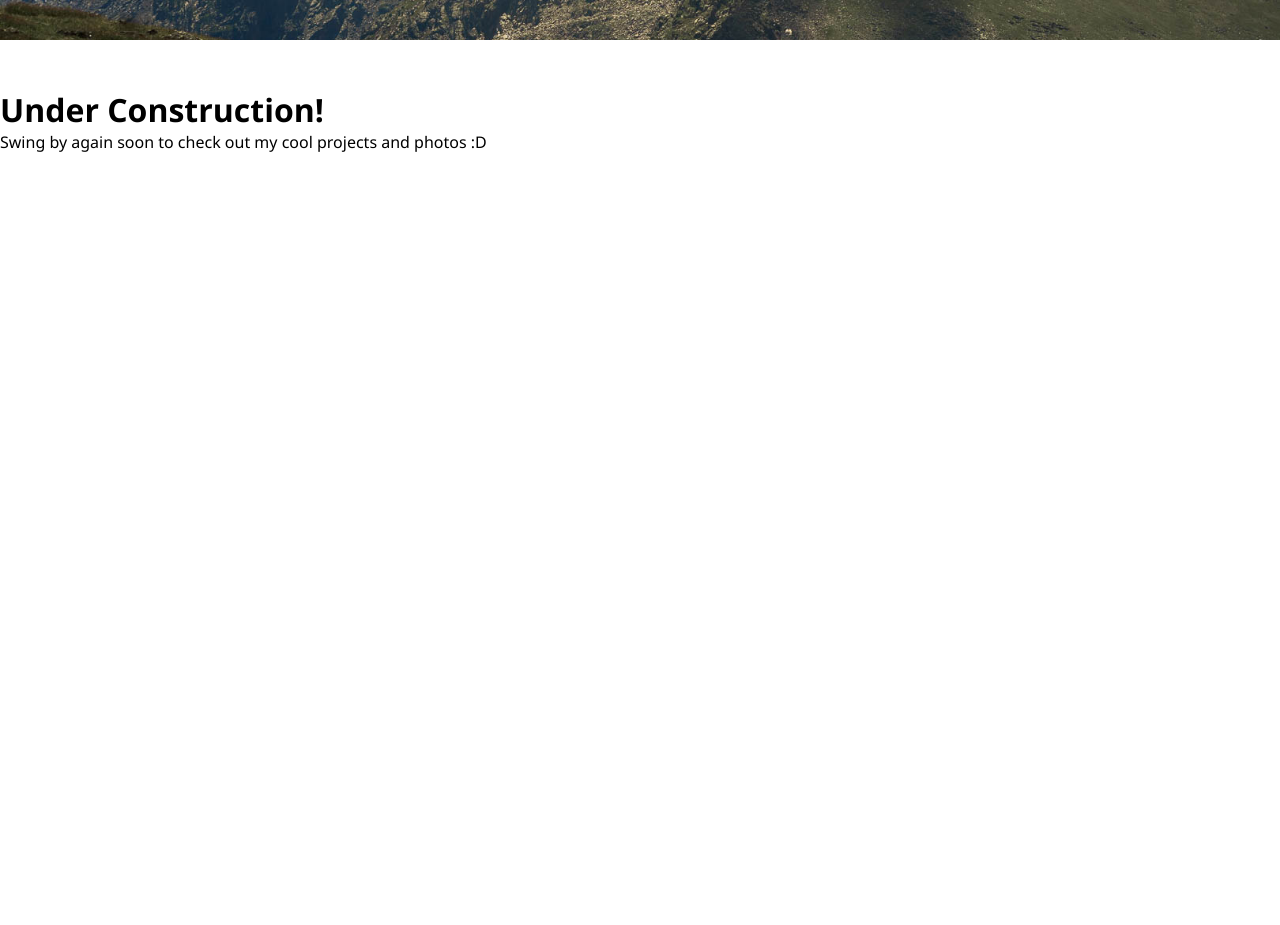
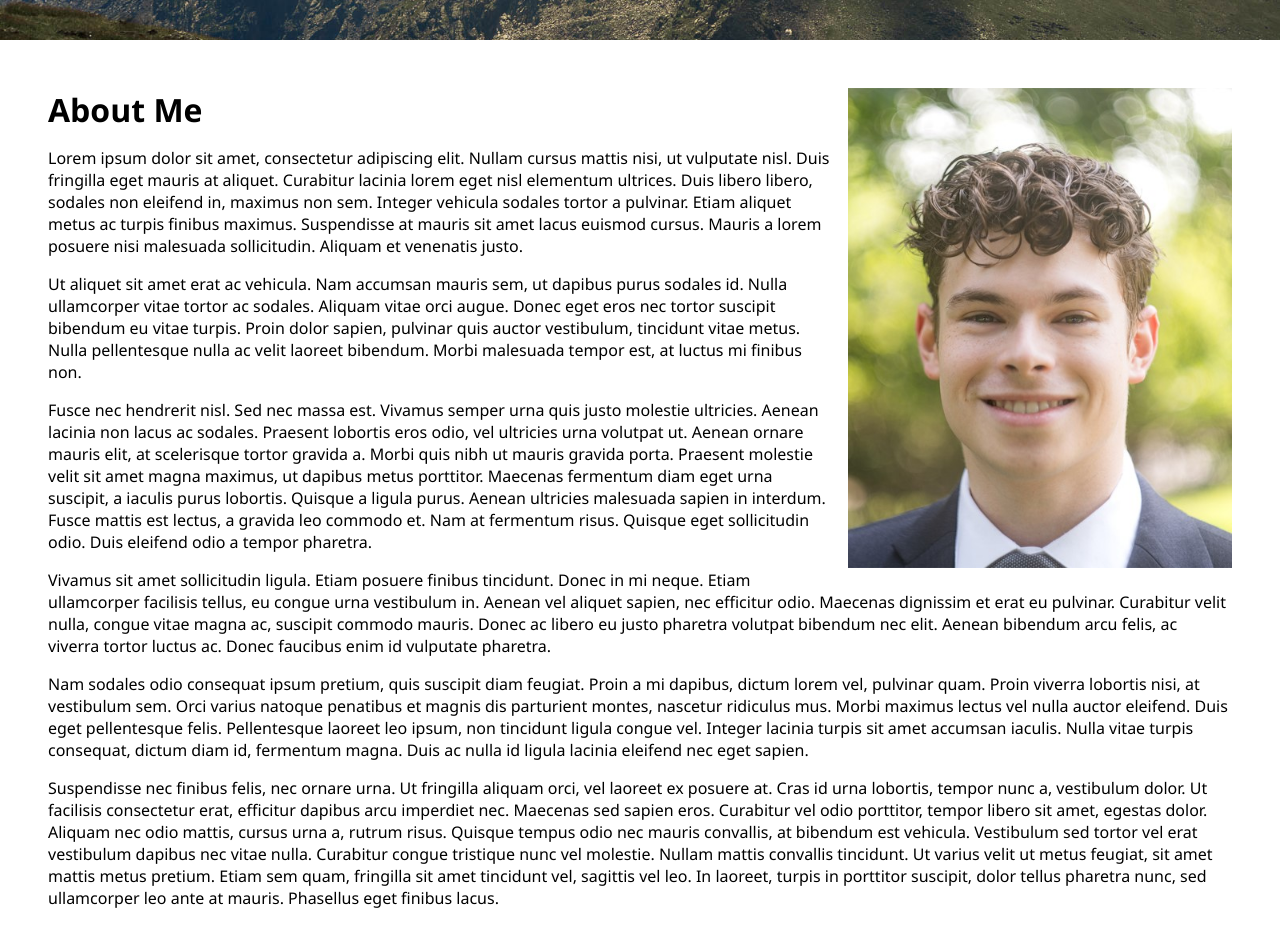
Before and after one commit to grey-r/greycodes, an Angular app in the folder pages/greycodes.net/: page / in a window 1280 px wide. Shown: the part 760-1685 px from the top of the page. Before the commit the page ends 913 px from the top, so only its background shows below. Built offline with nearby package versions, Linux system fonts and the light colour scheme.

Commit message:
about me section + scroller

```diff
--- a/pages/greycodes.net/src/app/core/components/header/header.component.scss
+++ b/pages/greycodes.net/src/app/core/components/header/header.component.scss
@@ -13,6 +13,9 @@
   }
   gap: 1rem;
   font-size: 2rem;
+  > button {
+    font-size: 1.5rem;
+  }
 }
 
 .socials {
--- a/pages/greycodes.net/src/app/pages/home/home.component.html
+++ b/pages/greycodes.net/src/app/pages/home/home.component.html
@@ -13,10 +13,71 @@
     </div>
   </div>
   <div class="see-more">
-    <button>Learn More</button>
+    <button (click)="scrollTo(aboutMe)">Learn More</button>
   </div>
 </div>
-<div>
-  <h1>Under Construction!</h1>
-  <p>Swing by again soon to check out my cool projects and photos :D</p>
+<div class="content" #aboutMe>
+  <img class="portrait" src="assets/portrait.jpg" />
+  <h1>About Me</h1>
+  <p>
+    Lorem ipsum dolor sit amet, consectetur adipiscing elit. Nullam cursus
+    mattis nisi, ut vulputate nisl. Duis fringilla eget mauris at aliquet.
+    Curabitur lacinia lorem eget nisl elementum ultrices. Duis libero libero,
+    sodales non eleifend in, maximus non sem. Integer vehicula sodales tortor a
+    pulvinar. Etiam aliquet metus ac turpis finibus maximus. Suspendisse at
+    mauris sit amet lacus euismod cursus. Mauris a lorem posuere nisi malesuada
+    sollicitudin. Aliquam et venenatis justo.
+  </p>
+  <p>
+    Ut aliquet sit amet erat ac vehicula. Nam accumsan mauris sem, ut dapibus
+    purus sodales id. Nulla ullamcorper vitae tortor ac sodales. Aliquam vitae
+    orci augue. Donec eget eros nec tortor suscipit bibendum eu vitae turpis.
+    Proin dolor sapien, pulvinar quis auctor vestibulum, tincidunt vitae metus.
+    Nulla pellentesque nulla ac velit laoreet bibendum. Morbi malesuada tempor
+    est, at luctus mi finibus non.
+  </p>
+  <p>
+    Fusce nec hendrerit nisl. Sed nec massa est. Vivamus semper urna quis justo
+    molestie ultricies. Aenean lacinia non lacus ac sodales. Praesent lobortis
+    eros odio, vel ultricies urna volutpat ut. Aenean ornare mauris elit, at
+    scelerisque tortor gravida a. Morbi quis nibh ut mauris gravida porta.
+    Praesent molestie velit sit amet magna maximus, ut dapibus metus porttitor.
+    Maecenas fermentum diam eget urna suscipit, a iaculis purus lobortis.
+    Quisque a ligula purus. Aenean ultricies malesuada sapien in interdum. Fusce
+    mattis est lectus, a gravida leo commodo et. Nam at fermentum risus. Quisque
+    eget sollicitudin odio. Duis eleifend odio a tempor pharetra.
+  </p>
+  <p>
+    Vivamus sit amet sollicitudin ligula. Etiam posuere finibus tincidunt. Donec
+    in mi neque. Etiam ullamcorper facilisis tellus, eu congue urna vestibulum
+    in. Aenean vel aliquet sapien, nec efficitur odio. Maecenas dignissim et
+    erat eu pulvinar. Curabitur velit nulla, congue vitae magna ac, suscipit
+    commodo mauris. Donec ac libero eu justo pharetra volutpat bibendum nec
+    elit. Aenean bibendum arcu felis, ac viverra tortor luctus ac. Donec
+    faucibus enim id vulputate pharetra.
+  </p>
+  <p>
+    Nam sodales odio consequat ipsum pretium, quis suscipit diam feugiat. Proin
+    a mi dapibus, dictum lorem vel, pulvinar quam. Proin viverra lobortis nisi,
+    at vestibulum sem. Orci varius natoque penatibus et magnis dis parturient
+    montes, nascetur ridiculus mus. Morbi maximus lectus vel nulla auctor
+    eleifend. Duis eget pellentesque felis. Pellentesque laoreet leo ipsum, non
+    tincidunt ligula congue vel. Integer lacinia turpis sit amet accumsan
+    iaculis. Nulla vitae turpis consequat, dictum diam id, fermentum magna. Duis
+    ac nulla id ligula lacinia eleifend nec eget sapien.
+  </p>
+  <p>
+    Suspendisse nec finibus felis, nec ornare urna. Ut fringilla aliquam orci,
+    vel laoreet ex posuere at. Cras id urna lobortis, tempor nunc a, vestibulum
+    dolor. Ut facilisis consectetur erat, efficitur dapibus arcu imperdiet nec.
+    Maecenas sed sapien eros. Curabitur vel odio porttitor, tempor libero sit
+    amet, egestas dolor. Aliquam nec odio mattis, cursus urna a, rutrum risus.
+    Quisque tempus odio nec mauris convallis, at bibendum est vehicula.
+    Vestibulum sed tortor vel erat vestibulum dapibus nec vitae nulla. Curabitur
+    congue tristique nunc vel molestie. Nullam mattis convallis tincidunt. Ut
+    varius velit ut metus feugiat, sit amet mattis metus pretium. Etiam sem
+    quam, fringilla sit amet tincidunt vel, sagittis vel leo. In laoreet, turpis
+    in porttitor suscipit, dolor tellus pharetra nunc, sed ullamcorper leo ante
+    at mauris. Phasellus eget finibus lacus.
+  </p>
 </div>
--- a/pages/greycodes.net/src/app/pages/home/home.component.scss
+++ b/pages/greycodes.net/src/app/pages/home/home.component.scss
@@ -66,3 +66,21 @@
     font-size: 2vmax;
   }
 }
+
+div.content {
+  padding: 0 3rem;
+  @include mixins.mobile() {
+    padding: 0 1rem;
+  }
+  h1,
+  p {
+    margin-bottom: 1rem;
+  }
+}
+
+.portrait {
+  float: right;
+  width: min(480px, 30vw);
+  margin-left: 1rem;
+  margin-bottom: 1rem;
+}
--- a/pages/greycodes.net/src/app/pages/home/home.component.ts
+++ b/pages/greycodes.net/src/app/pages/home/home.component.ts
@@ -1,4 +1,4 @@
-import { Component } from '@angular/core';
+import { Component, ElementRef } from '@angular/core';
 import { TypewriterComponent } from '../../core/components/typewriter/typewriter.component';
 
 @Component({
@@ -21,4 +21,11 @@ export class HomeComponent {
     'containerizes apps',
     'automates deployments',
   ];
+
+  public scrollTo(element: HTMLElement) {
+    element.scrollIntoView({
+      block: 'start',
+      behavior: 'smooth',
+    });
+  }
 }
--- a/pages/greycodes.net/src/index.html
+++ b/pages/greycodes.net/src/index.html
@@ -6,6 +6,8 @@
     <base href="/" />
     <meta name="viewport" content="width=device-width, initial-scale=1" />
     <link rel="icon" type="image/x-icon" href="favicon.ico" />
+    <link rel="preload" href="assets/20220818_mtn_DSC0866-3.jpg" as="image" />
+    <link rel="preload" href="assets/logo.jpg" as="image" />
   </head>
   <body>
     <app-root></app-root>
--- a/pages/greycodes.net/src/styles.scss
+++ b/pages/greycodes.net/src/styles.scss
@@ -1,9 +1,5 @@
 @use "mixins";
 @use "variables";
-// FA6 Free
-@import "@fortawesome/fontawesome-free/scss/fontawesome";
-@import "@fortawesome/fontawesome-free/scss/brands";
-@import "@fortawesome/fontawesome-free/scss/solid";
 
 html {
   width: 100%;
@@ -64,3 +60,12 @@ img.cover-h {
 .h-full-minus-header {
   height: calc(100svh - variables.$header-height) !important;
 }
+
+button,
+*[role="button"] {
+  cursor: pointer;
+}
+
+* {
+  scroll-margin-top: #{variables.$header-height};
+}
```
Also changed, not shown: pages/greycodes.net/public/assets/portrait.jpg (added).
